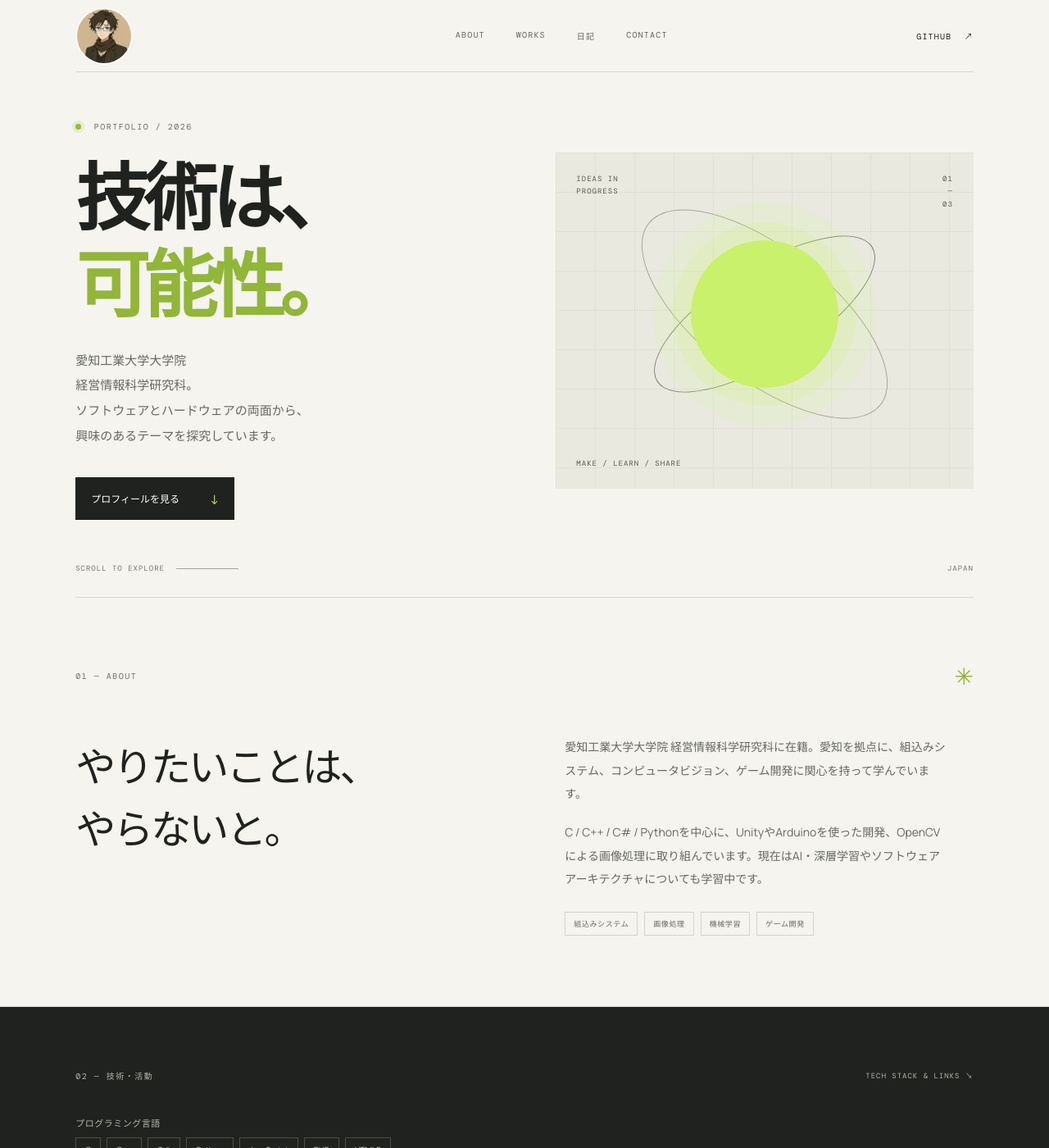
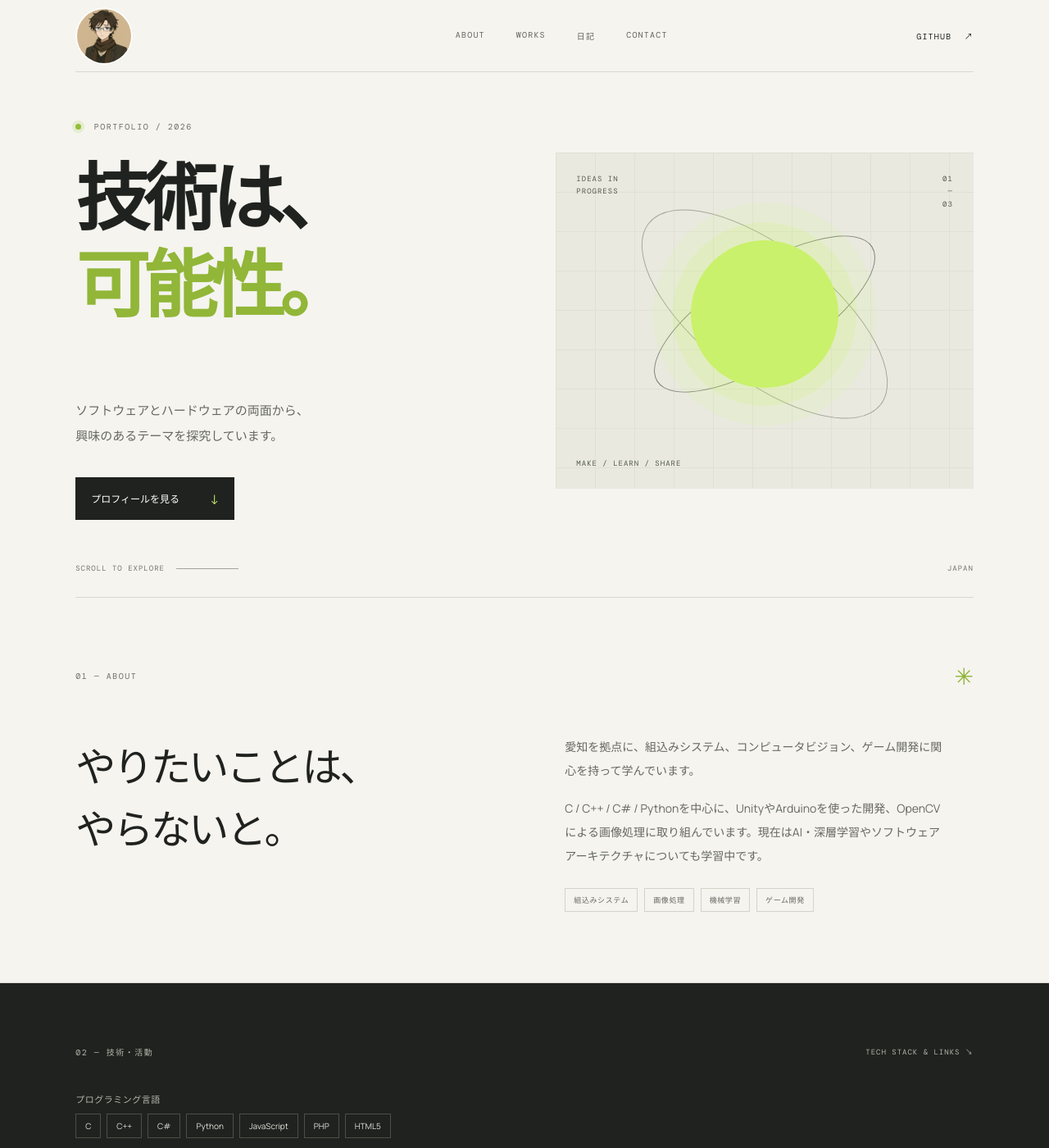
Before and after one commit to Ito-hub0701/Ito-hub0701.github.io, a Jekyll site: the page built from index.html, in a window 1280 px wide and 1400 px high. Shown: the whole window at 82% size. Built offline with Jekyll 4.4.1, drawn with Linux system fonts in a browser that asks for light colours.

Commit message:
Update index.html

```diff
--- a/index.html
+++ b/index.html
@@ -6,7 +6,7 @@
   <meta charset="utf-8">
   <meta name="viewport" content="width=device-width, initial-scale=1">
   <meta name="theme-color" content="#f5f4ef">
-  <meta name="description" content="愛知工業大学大学院 経営情報科学研究科に在籍するItoのポートフォリオ。組込みシステム、画像処理、機械学習などの関心分野と技術を紹介します。">
+  <meta name="description" content="イトーくんのポートフォリオ。組込みシステム、画像処理、機械学習などの関心分野と技術を紹介します。">
   <title>Ito — ポートフォリオ</title>
   <link rel="preconnect" href="https://fonts.googleapis.com">
   <link rel="preconnect" href="https://fonts.gstatic.com" crossorigin>
@@ -28,7 +28,7 @@
         <div class="hero-copy">
           <p class="eyebrow"><span class="status-dot"></span> PORTFOLIO / 2026</p>
           <h1 id="hero-title">技術は、<br><span>可能性。</span></h1>
-          <p class="hero-lead">愛知工業大学大学院<br>経営情報科学研究科。<br>ソフトウェアとハードウェアの両面から、<br>興味のあるテーマを探究しています。</p>
+          <p class="hero-lead"><br><br>ソフトウェアとハードウェアの両面から、<br>興味のあるテーマを探究しています。</p>
           <a class="button" href="#about">プロフィールを見る <span>↓</span></a>
         </div>
         <div class="hero-art" aria-hidden="true">
@@ -43,7 +43,7 @@
         <div class="section-heading"><p class="eyebrow">01 — ABOUT</p><span class="heading-mark">✳</span></div>
         <div class="about-grid">
           <h2>やりたいことは、<br>やらないと。</h2>
-          <div class="about-text"><p>愛知工業大学大学院 経営情報科学研究科に在籍。愛知を拠点に、組込みシステム、コンピュータビジョン、ゲーム開発に関心を持って学んでいます。</p><p>C / C++ / C# / Pythonを中心に、UnityやArduinoを使った開発、OpenCVによる画像処理に取り組んでいます。現在はAI・深層学習やソフトウェアアーキテクチャについても学習中です。</p><div class="tag-list"><span>組込みシステム</span><span>画像処理</span><span>機械学習</span><span>ゲーム開発</span></div></div>
+          <div class="about-text"><p>愛知を拠点に、組込みシステム、コンピュータビジョン、ゲーム開発に関心を持って学んでいます。</p><p>C / C++ / C# / Pythonを中心に、UnityやArduinoを使った開発、OpenCVによる画像処理に取り組んでいます。現在はAI・深層学習やソフトウェアアーキテクチャについても学習中です。</p><div class="tag-list"><span>組込みシステム</span><span>画像処理</span><span>機械学習</span><span>ゲーム開発</span></div></div>
         </div>
       </section>
 
@@ -53,6 +53,7 @@
         <div class="work-list">
           <a class="work-card" href="https://github.com/Ito-hub0701" target="_blank" rel="noreferrer"><span class="work-num">01</span><span class="work-main"><span class="work-title">GitHub</span><span class="work-desc">制作物・学習記録</span></span><span class="work-icon">↗</span></a>
           <a class="work-card" href="https://www.twitch.tv/yuru0701" target="_blank" rel="noreferrer"><span class="work-num">02</span><span class="work-main"><span class="work-title">Twitch</span><span class="work-desc">配信活動</span></span><span class="work-icon">↗</span></a>
+          <a class="work-card" href="https://note.com/ito_0701" target="_blank" rel="noreferrer"><span class="work-num">03</span><span class="work-main"><span class="work-title">note</span><span class="work-desc">ネタ帳</span></span><span class="work-icon">↗</span></a>
         </div>
         <p class="works-note">プロジェクトの詳細はGitHubをご覧ください。</p>
       </section>
```
